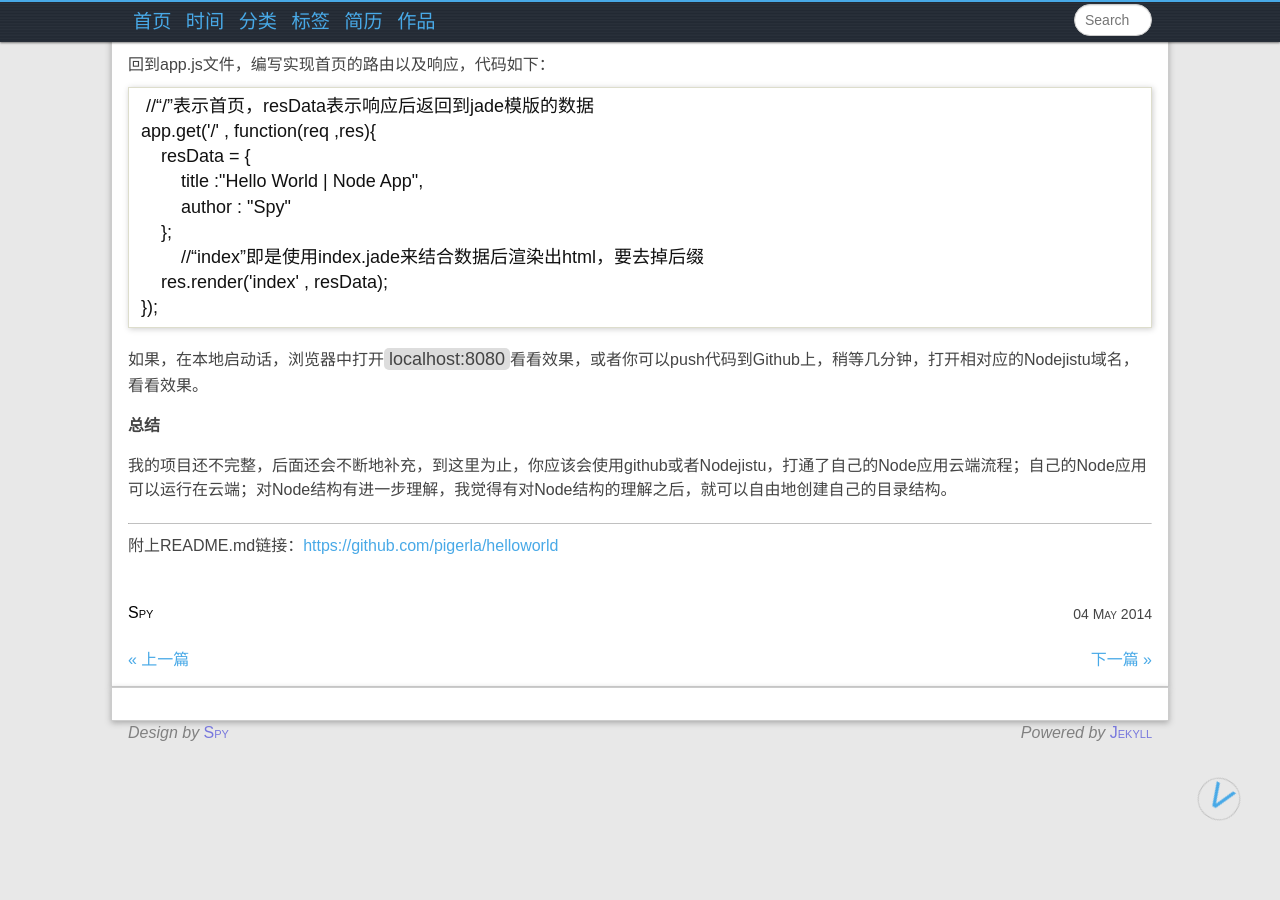
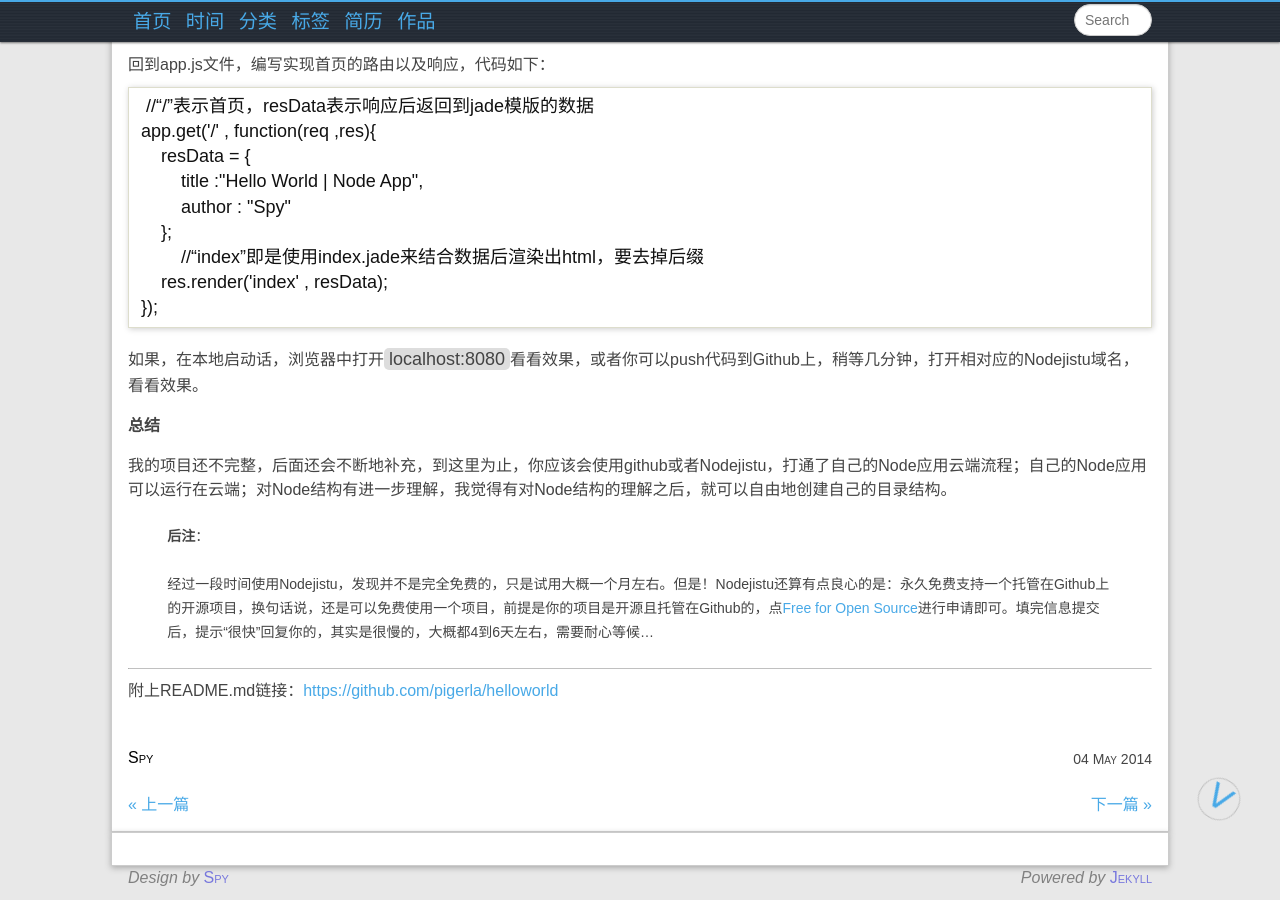
Before and after one commit to pigerla/pigerla.github.com, a Jekyll site: the page built from _posts/2014-05-04-Node应用helloworld之结构解释与部署云端.md, in a window 1280 px wide and 900 px high, scrolled down 2219 px. Built offline with Jekyll 4.4.1, drawn with Linux system fonts in a browser that asks for light colours; comment, search, counter and statistics services are not loaded.

Commit message:
update the post of Node应用...

```diff
--- a/_posts/2014-05-04-Node应用helloworld之结构解释与部署云端.md
+++ b/_posts/2014-05-04-Node应用helloworld之结构解释与部署云端.md
@@ -106,6 +106,14 @@ npm把模块安装到根目录的**node_modules**，Node通过require的方式
 我的项目还不完整，后面还会不断地补充，到这里为止，你应该会使用github或者Nodejistu，打通了自己的Node应用云端流程；自己的Node应用可以运行在云端；对Node结构有进一步理解，我觉得有对Node结构的理解之后，就可以自由地创建自己的目录结构。
 
 
+
+> **后注**：
+
+
+
+> 经过一段时间使用Nodejistu，发现并不是完全免费的，只是试用大概一个月左右。但是！Nodejistu还算有点良心的是：永久免费支持一个托管在Github上的开源项目，换句话说，还是可以免费使用一个项目，前提是你的项目是开源且托管在Github的，点[Free for Open Source](https://opensource.jit.su/)进行申请即可。填完信息提交后，提示“很快”回复你的，其实是很慢的，大概都4到6天左右，需要耐心等候...
+
+
 ----------
 
 附上README.md链接：[https://github.com/pigerla/helloworld](https://github.com/pigerla/helloworld)
```
Also changed, not shown: _posts/2014-03-29-[译]响应式web设计之浏览器兼容性.md (added, +6 -0 lines), _posts/maintainable-responsive-layouts.md (added), assets/images/20140329/add_countdown_domain.png (added).
